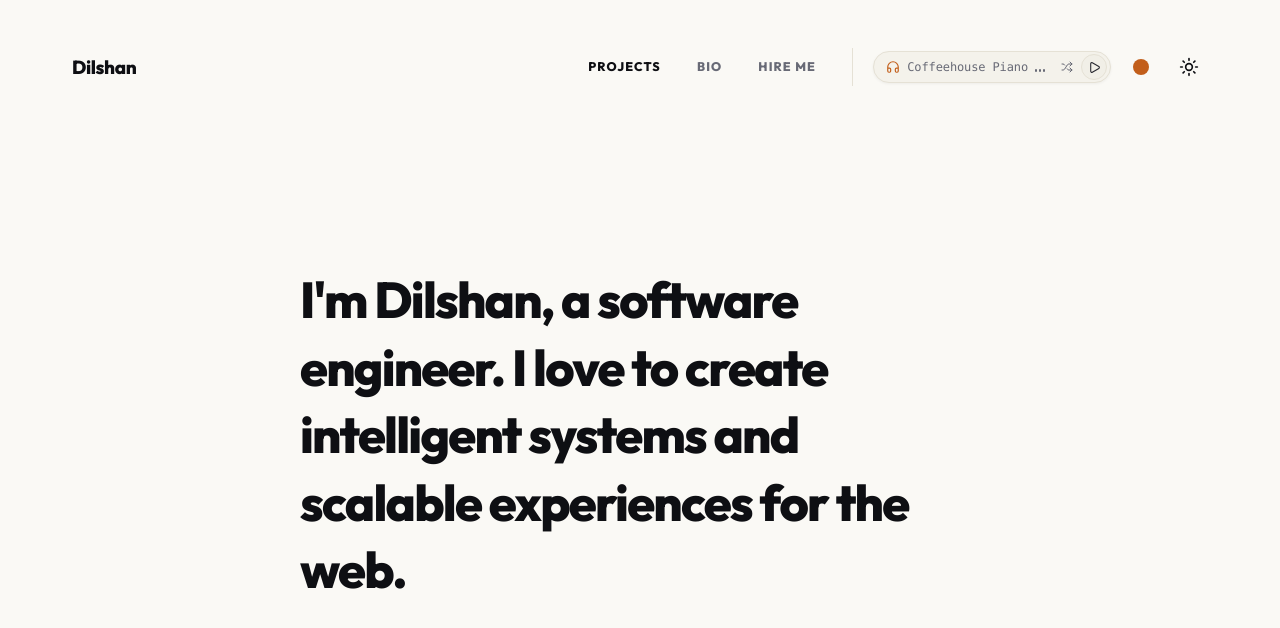
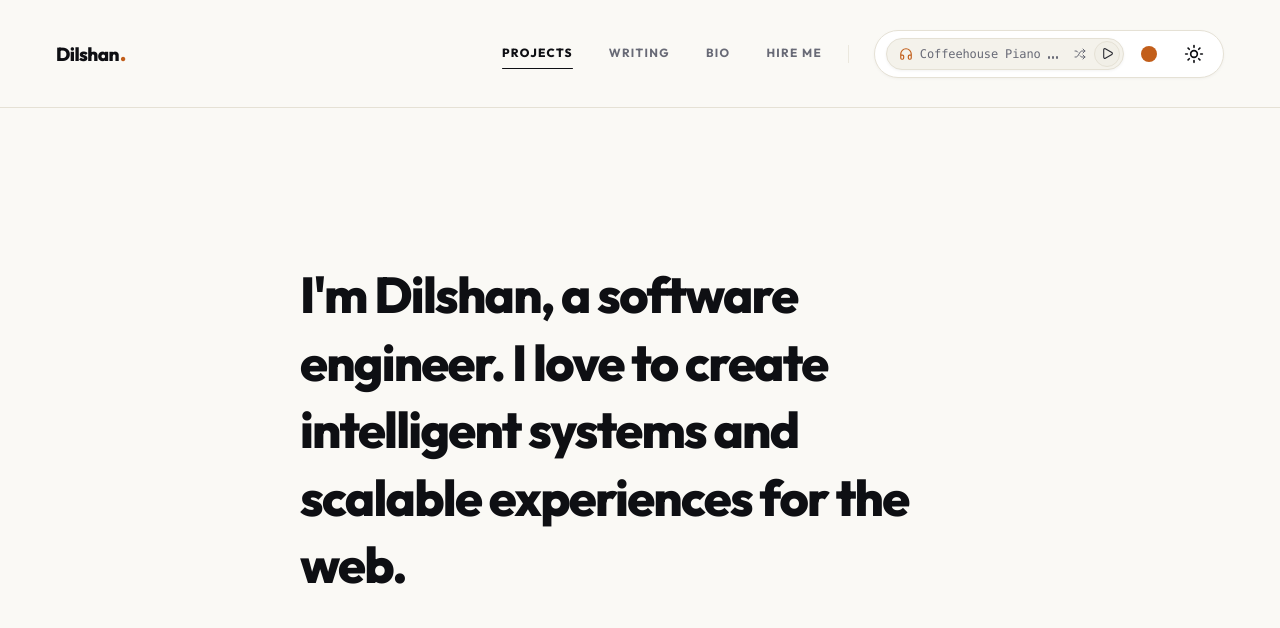
Before and after one commit to dilshandevxx/dilshan-personal-portfolio, a Next.js app: page / in a window 1280 px wide. Shown: the top 628 px of the page. Built offline with nearby package versions, Linux system fonts and the light colour scheme; a web font is replaced by a local one.

Commit message:
feat: clean page titles, 4 aesthetic themes, and chill ambient music player

```diff
--- a/src/app/globals.css
+++ b/src/app/globals.css
@@ -2487,49 +2487,81 @@ a.text-link:hover {
 }
 
 .minimal-nav-header {
+  position: sticky;
+  top: 0;
+  left: 0;
+  width: 100%;
+  z-index: 100;
+  background-color: var(--color-background);
+  background-color: color-mix(in srgb, var(--color-background) 88%, transparent);
+  backdrop-filter: blur(16px);
+  -webkit-backdrop-filter: blur(16px);
+  border-bottom: 1px solid var(--color-border);
+  box-sizing: border-box;
+  transition: background-color var(--transition), border-color var(--transition);
+}
+
+.minimal-nav-container {
   display: flex;
   align-items: center;
   justify-content: space-between;
+  max-width: 1350px;
+  margin: 0 auto;
   width: 100%;
-  padding: 3rem 4.5rem;
+  padding: 1.85rem 3.5rem;
   box-sizing: border-box;
-  z-index: 50;
 }
 
 .minimal-brand-title {
-  font-family: var(--font-heading), -apple-system, BlinkMacSystemFont, sans-serif;
+  display: inline-flex;
+  align-items: baseline;
+  gap: 1px;
+  font-family: var(--font-heading), var(--font-display), -apple-system, BlinkMacSystemFont, sans-serif;
   font-size: 1.18rem;
-  font-weight: 750;
-  letter-spacing: -0.02em;
+  font-weight: 800;
+  letter-spacing: -0.03em;
   color: var(--color-text-emphasized);
   text-decoration: none;
   transition: opacity 0.15s ease;
 }
 
 .minimal-brand-title:hover {
-  opacity: 0.7;
+  opacity: 0.75;
+}
+
+.brand-name {
+  color: inherit;
+}
+
+.brand-dot {
+  color: var(--color-primary);
+  font-size: 1.25rem;
+  line-height: 0;
+  font-weight: 900;
 }
 
 .minimal-nav-right {
   display: flex;
   align-items: center;
+  gap: 1.6rem;
+}
+
+.minimal-nav-links {
+  display: flex;
+  align-items: center;
   gap: 2.25rem;
 }
 
-.minimal-nav-links {
-  display: flex;
-  align-items: center;
-  gap: 2.25rem;
-}
-
 .minimal-nav-link {
+  position: relative;
   font-family: var(--font-heading), -apple-system, BlinkMacSystemFont, sans-serif;
-  font-size: 0.78rem;
-  font-weight: 750;
-  letter-spacing: 0.09em;
+  font-size: 0.74rem;
+  font-weight: 700;
+  letter-spacing: 0.11em;
   text-transform: uppercase;
   text-decoration: none;
   color: var(--color-text-muted);
+  padding: 0.2rem 0;
   transition: color 0.15s ease;
 }
 
@@ -2542,12 +2574,48 @@ a.text-link:hover {
   font-weight: 800;
 }
 
-.minimal-utility-controls {
-  display: flex;
-  align-items: center;
-  gap: 0.65rem;
-  padding-left: 1.25rem;
-  border-left: 1px solid var(--color-border);
+.minimal-nav-link.active-item::after {
+  content: "";
+  position: absolute;
+  bottom: -3px;
+  left: 0;
+  width: 100%;
+  height: 1.5px;
+  background-color: var(--color-text-emphasized);
+  border-radius: 1px;
+}
+
+.minimal-nav-link.hire-item {
+  color: var(--color-text-muted);
+}
+
+.minimal-nav-link.hire-item:hover {
+  color: var(--color-primary);
+}
+
+.minimal-nav-divider {
+  display: inline-block;
+  width: 1px;
+  height: 18px;
+  background-color: var(--color-border);
+  opacity: 0.7;
+}
+
+/* Floating Utility Capsule for Theme, Palette & Ambient Audio */
+.minimal-toolbar-capsule {
+  display: inline-flex;
+  align-items: center;
+  gap: 0.4rem;
+  padding: 0.25rem 0.65rem;
+  border-radius: 9999px;
+  background-color: var(--color-background-card);
+  border: 1px solid var(--color-border);
+  box-shadow: 0 1px 3px rgba(0, 0, 0, 0.04);
+  transition: border-color var(--transition), box-shadow var(--transition);
+}
+
+.minimal-toolbar-capsule:hover {
+  border-color: var(--color-border-emphasized);
 }
 
 /* Center Statement Viewport */
@@ -2556,7 +2624,7 @@ a.text-link:hover {
   display: flex;
   align-items: center;
   justify-content: center;
-  padding: 2rem 3rem 6rem;
+  padding: 3rem 3rem 6rem;
   box-sizing: border-box;
   width: 100%;
 }
@@ -2579,17 +2647,26 @@ a.text-link:hover {
 }
 
 /* Responsive */
-@media (max-width: 768px) {
-  .minimal-nav-header {
-    padding: 2rem 1.75rem;
+@media (max-width: 860px) {
+  .minimal-nav-container {
+    padding: 1.35rem 1.75rem;
     flex-wrap: wrap;
-    gap: 1.25rem;
+    gap: 1.15rem;
   }
   .minimal-nav-right {
-    gap: 1.25rem;
+    width: 100%;
+    justify-content: space-between;
+    gap: 1rem;
   }
   .minimal-nav-links {
     gap: 1.25rem;
+  }
+  .minimal-nav-link {
+    font-size: 0.7rem;
+    letter-spacing: 0.08em;
+  }
+  .minimal-nav-divider {
+    display: none;
   }
   .minimal-hero-viewport {
     padding: 2rem 1.75rem 4rem;
--- a/src/app/page.tsx
+++ b/src/app/page.tsx
@@ -8,10 +8,12 @@ import { ColorPicker } from "@/components/ColorPicker";
 export default function MinimalLandingPage() {
   return (
     <div className="minimal-landing-root">
-      {/* Top Header matching Rick Öberg reference */}
+      {/* Refined Minimalist Navbar matching Rick Öberg reference */}
       <header className="minimal-nav-header">
-        <Link href="/" className="minimal-brand-title" title="Dilshan">
-          Dilshan
+        <div className="minimal-nav-container">
+          <Link href="/" className="minimal-brand-title" title="Dilshan — Home">
+            <span className="brand-name">Dilshan</span>
+            <span className="brand-dot" aria-hidden="true">.</span>
           </Link>
 
           <div className="minimal-nav-right">
@@ -19,22 +21,28 @@ export default function MinimalLandingPage() {
               <Link href="/projects" className="minimal-nav-link active-item">
                 PROJECTS
               </Link>
+              <Link href="/blog" className="minimal-nav-link">
+                WRITING
+              </Link>
               <Link href="/about" className="minimal-nav-link">
                 BIO
               </Link>
               <a
                 href={`mailto:${siteConfig.social.email}?subject=Project%20or%20Role%20Inquiry`}
-              className="minimal-nav-link"
+                className="minimal-nav-link hire-item"
               >
                 HIRE ME
               </a>
             </nav>
 
-          {/* Discreet Controls for Theme, Palette & Chill Audio */}
-          <div className="minimal-utility-controls">
+            <span className="minimal-nav-divider" aria-hidden="true" />
+
+            {/* Sleek Floating Capsule for Theme, Palette & Audio */}
+            <div className="minimal-toolbar-capsule" title="Appearance & Ambient Audio">
               <AmbientPlayer variant="header" />
               <ColorPicker />
               <ThemeToggle />
+            </div>
           </div>
         </div>
       </header>
```
Lines whose indentation alone changed are shown as unchanged.
